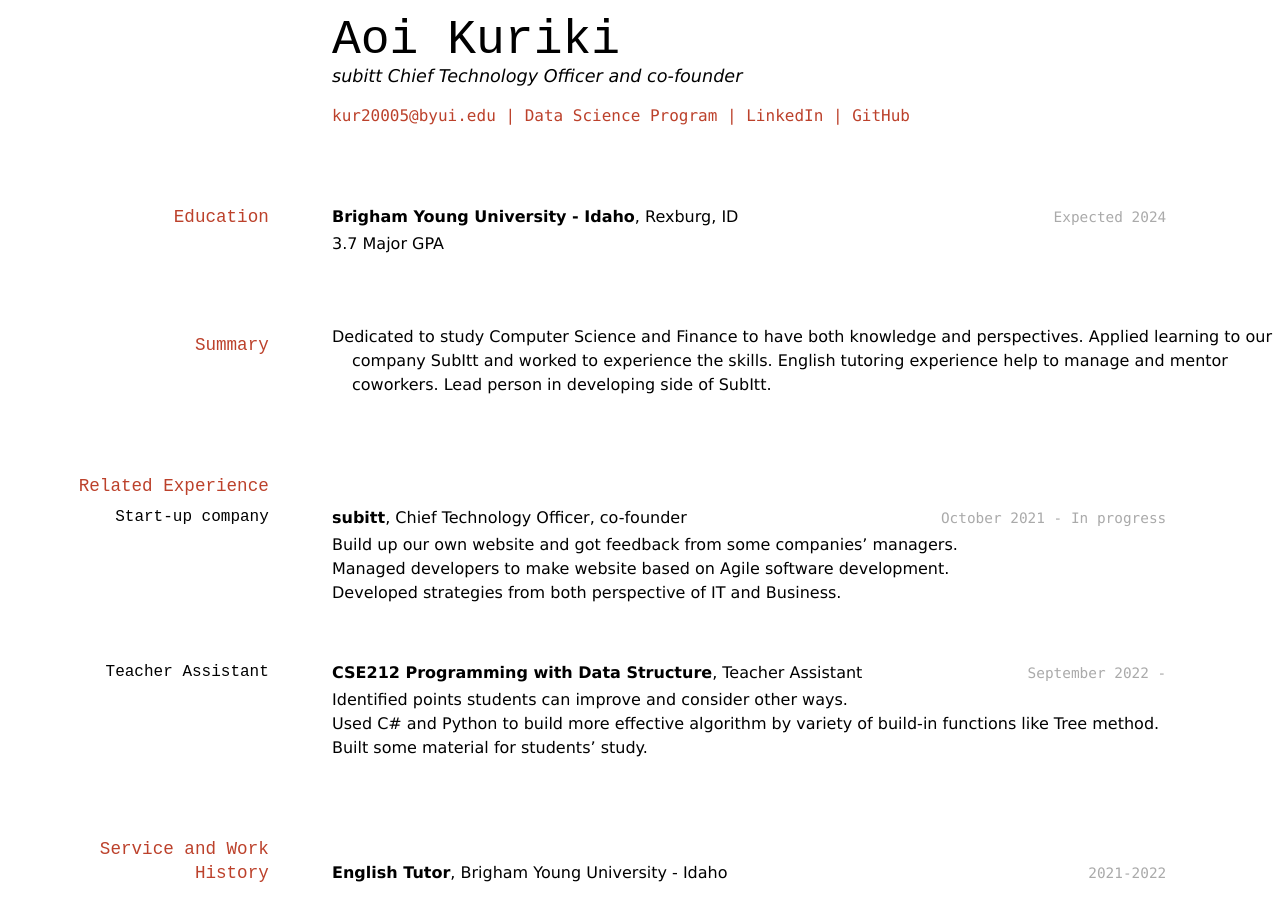
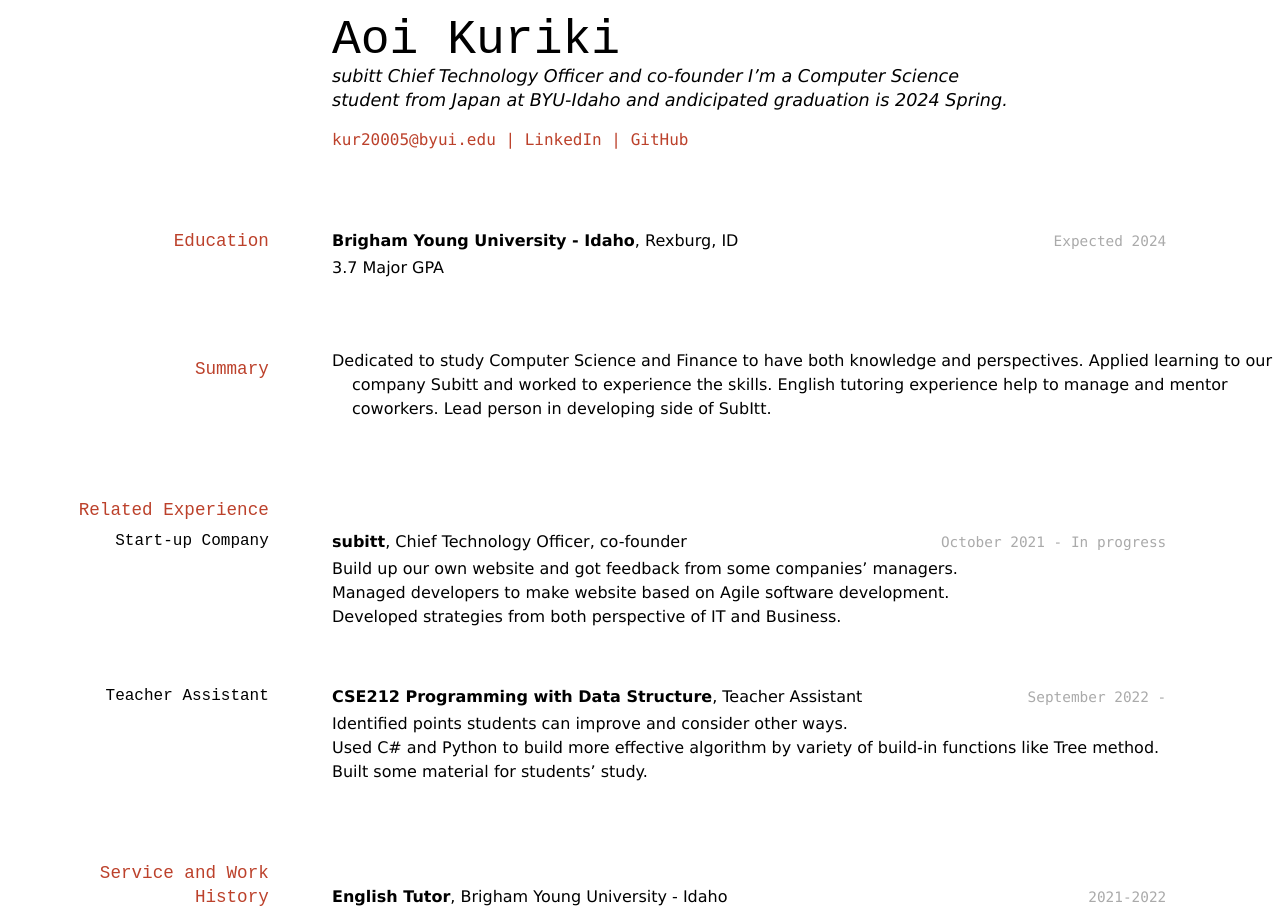
Before and after one commit to byuids-resumes/Kuriki_Resume, a Jekyll site: the page built from docs/index.md, in a window 1280 px wide. Built offline with Jekyll 4.4.1, drawn with Linux system fonts in a browser that asks for light colours.

Commit message:
Populate my intro

```diff
--- a/docs/index.md
+++ b/docs/index.md
@@ -4,12 +4,12 @@ title: Aoi Kuriki's Resume
 ---
 # Aoi Kuriki
 subitt Chief Technology Officer and co-founder
+I'm a Computer Science student from Japan at BYU-Idaho and andicipated graduation is 2024 Spring.
 
 <div id="webaddress">
 <a href="datascience@byui.edu">kur20005@byui.edu</a>
-| <a href="https://byuidatascience.github.io/development.html">Data Science Program</a>
 | <a href="https://www.linkedin.com/groups/13537407/">LinkedIn</a>
-| <a href="https://github.com/byuids-resumes">GitHub</a>
+| <a href="https://github.com/A0i-Noel">GitHub</a>
 </div>
 
 <!-- https://www.monique.tech/the-art-of-markdown -->
@@ -23,12 +23,12 @@ __Brigham Young University - Idaho__, Rexburg, ID
 
 ## Summary
 
-- Dedicated to study Computer Science and Finance to have both knowledge and perspectives. Applied learning to our company SubItt and worked to experience the skills. English tutoring experience help to manage and mentor coworkers. Lead person in developing side of SubItt.
+- Dedicated to study Computer Science and Finance to have both knowledge and perspectives. Applied learning to our company Subitt and worked to experience the skills. English tutoring experience help to manage and mentor coworkers. Lead person in developing side of SubItt.
 
 
 ## Related Experience
 
-### Start-up company
+### Start-up Company
 
 `October 2021 - In progress`
 __subitt__, Chief Technology Officer, co-founder
```
